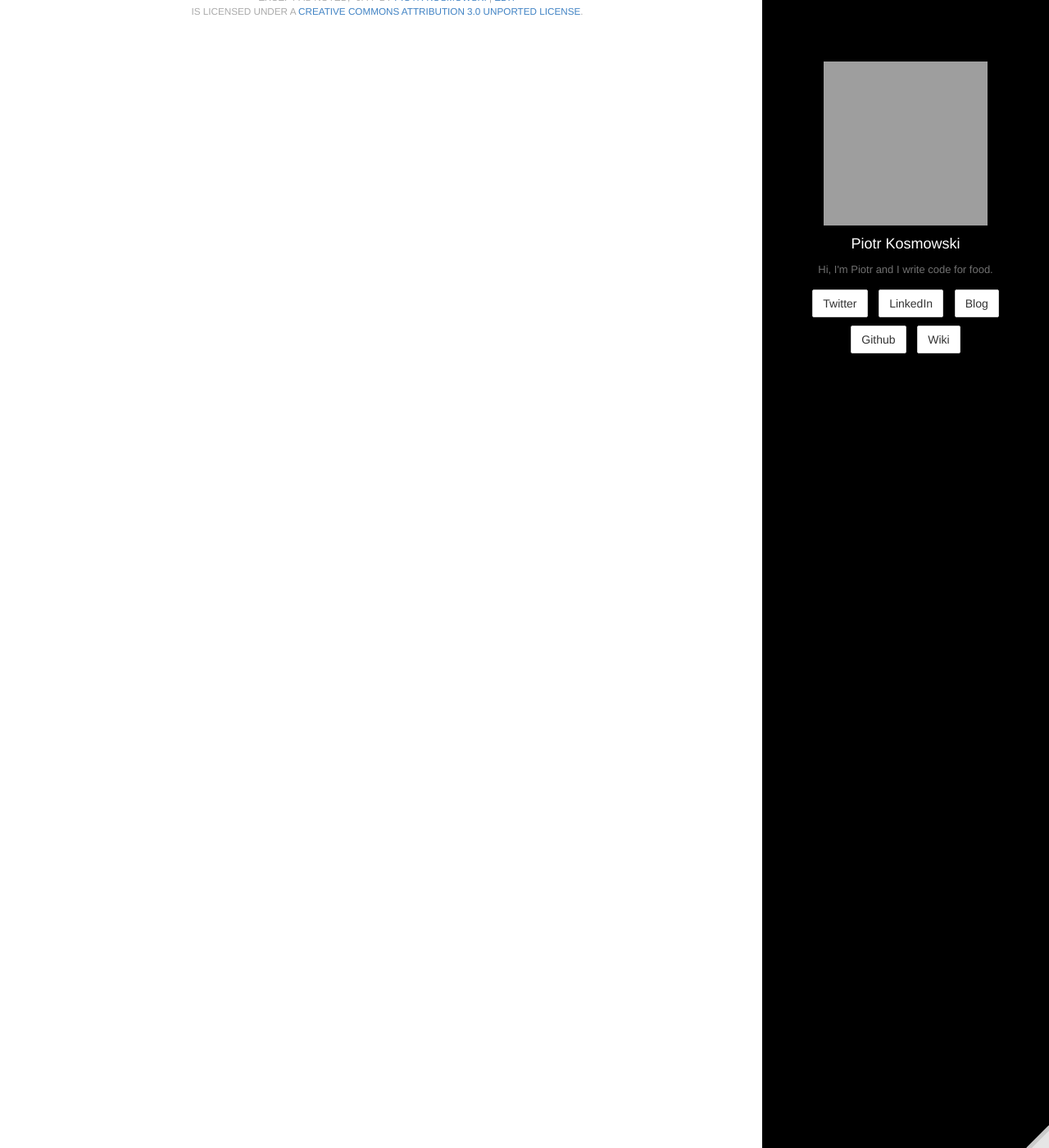
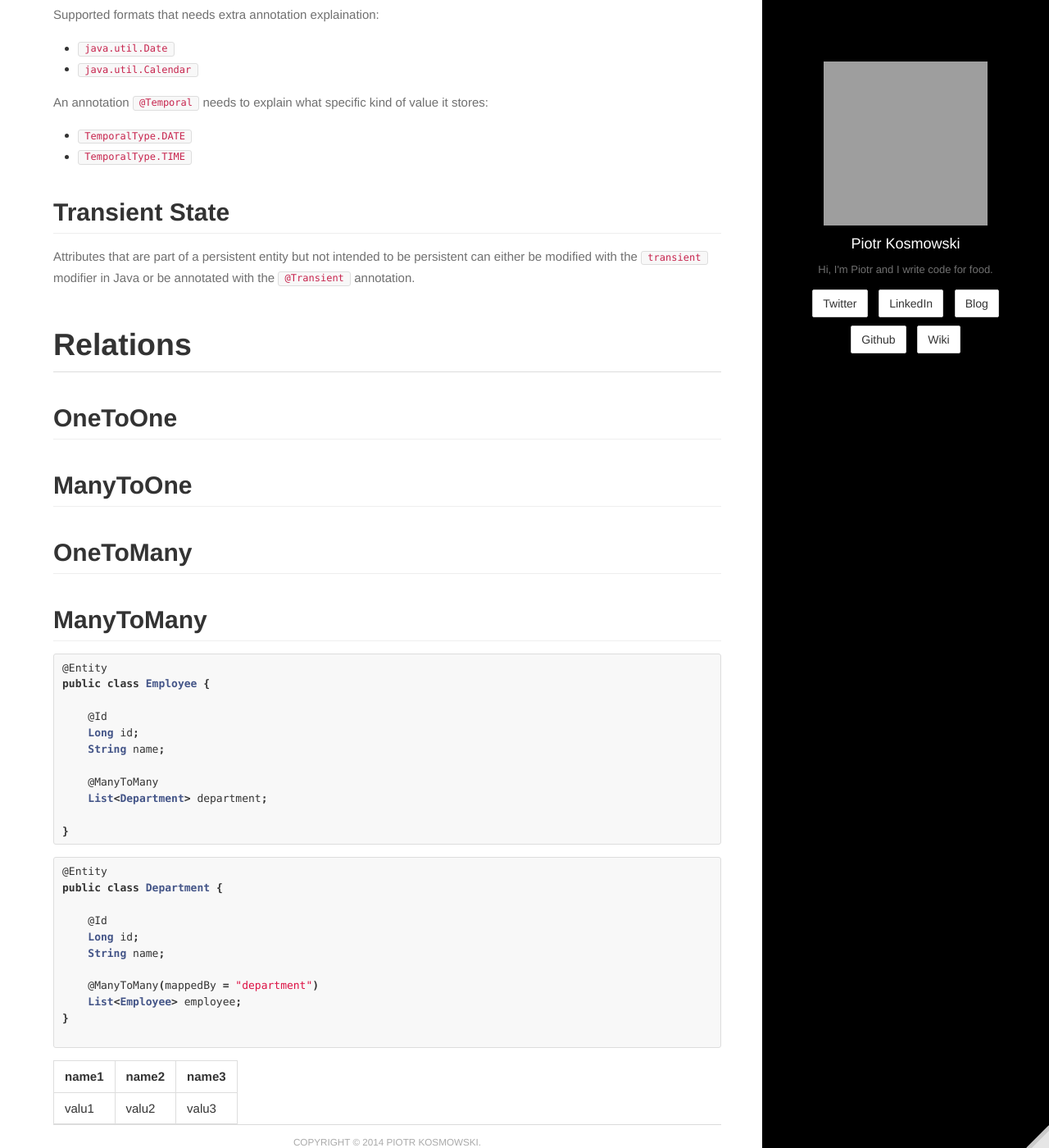
Before and after one commit to kospiotr/kospiotr.github.io, a Jekyll site: the page built from wiki/jpa.md, in a window 1280 px wide and 1400 px high, scrolled down 1899 px. Shown: the whole window at 82% size. Built offline with Jekyll 4.4.1, drawn with Linux system fonts in a browser that asks for light colours; Markdown is read by kramdown in place of the engine named in the settings; some of the changed text lies outside the part shown; grey boxes are pictures that could not be loaded.

Commit message:
Update JPA wiki

````diff
--- a/wiki/jpa.md
+++ b/wiki/jpa.md
@@ -82,3 +82,42 @@ An annotation `@Temporal` needs to explain what specific kind of value it stores
 ##Transient State
 Attributes that are part of a persistent entity but not intended to be persistent can either be modified
 with the `transient` modifier in Java or be annotated with the `@Transient` annotation.
+
+#Relations
+
+##OneToOne
+##ManyToOne
+##OneToMany
+##ManyToMany
+
+```java
+@Entity
+public class Employee {
+
+    @Id
+    Long id;
+    String name;
+
+    @ManyToMany
+    List<Department> department;
+
+}
+```
+
+```java
+@Entity
+public class Department {
+
+    @Id
+    Long id;
+    String name;
+
+    @ManyToMany(mappedBy = "department")
+    List<Employee> employee;
+}
+
+```
+
+|name1|name2|name3|
+|-----|-----|-----|
+|valu1|valu2|valu3|
````
Also changed, not shown: other parts of wiki/jpa.md (+1 -1 lines).
